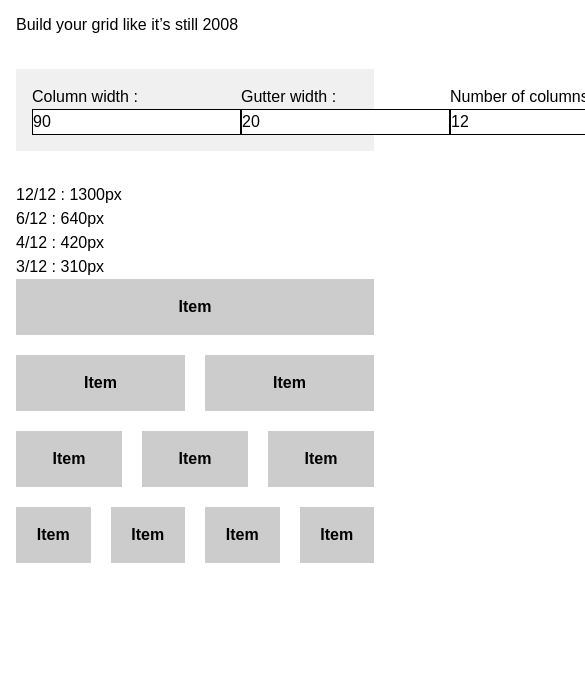
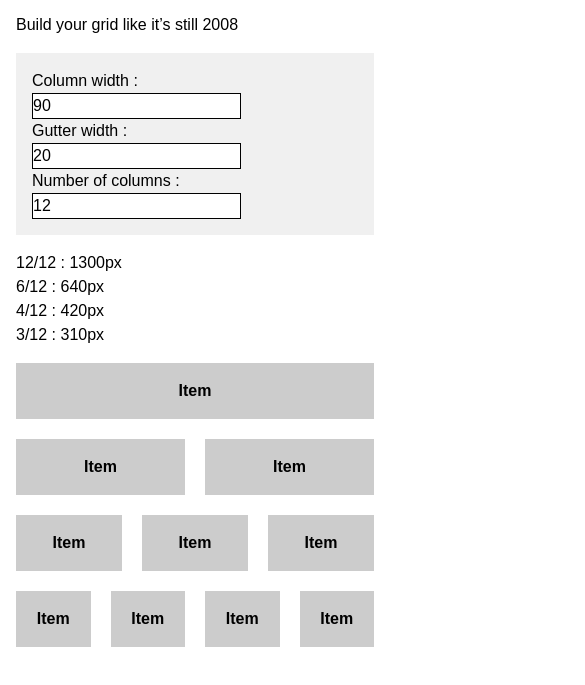
Before and after one commit to Darklg/OldSchoolGridGenerator, a plain HTML site: page index.html in a window 390 px wide. Shown: the part 115-800 px from the top of the page, 585 px wide, since content can reach past the window. Drawn offline with Linux system fonts and the light colour scheme.

Commit message:
Mobile fix

```diff
--- a/assets/style.css
+++ b/assets/style.css
@@ -82,7 +82,7 @@ h1 {
 ---------------------------------------------------------- */
 
 form {
-    margin: 2em 0;
+    margin: 1em 0;
     padding: 1em;
     background-color: #F0F0F0;
 }
@@ -93,6 +93,12 @@ form ul {
     flex-direction: row;
 }
 
+@media (max-width:768px) {
+    form ul {
+        flex-direction: column;
+    }
+}
+
 form li {
     flex: 1;
     list-style-type: none;
@@ -101,6 +107,10 @@ form li {
 input[type="number"] {
     display: block;
     border: 1px solid;
+}
+
+#debug-infos {
+    margin: 1em 0;
 }
 
 /* ----------------------------------------------------------
--- a/index.html
+++ b/index.html
@@ -4,8 +4,8 @@
 <meta charset="UTF-8" />
 <title>CSS Grid Old School Generator</title>
 <meta name="viewport" content="width=device-width" />
-<link rel="stylesheet" type="text/css" href="assets/style.css?v=20221209103539" />
-<script src="assets/script.js?v=20221209103539"></script>
+<link rel="stylesheet" type="text/css" href="assets/style.css?v=20221209105438" />
+<script src="assets/script.js?v=20221209105438"></script>
 </head>
 <body>
 <h1>CSS Grid Old School Generator</h1>
```
